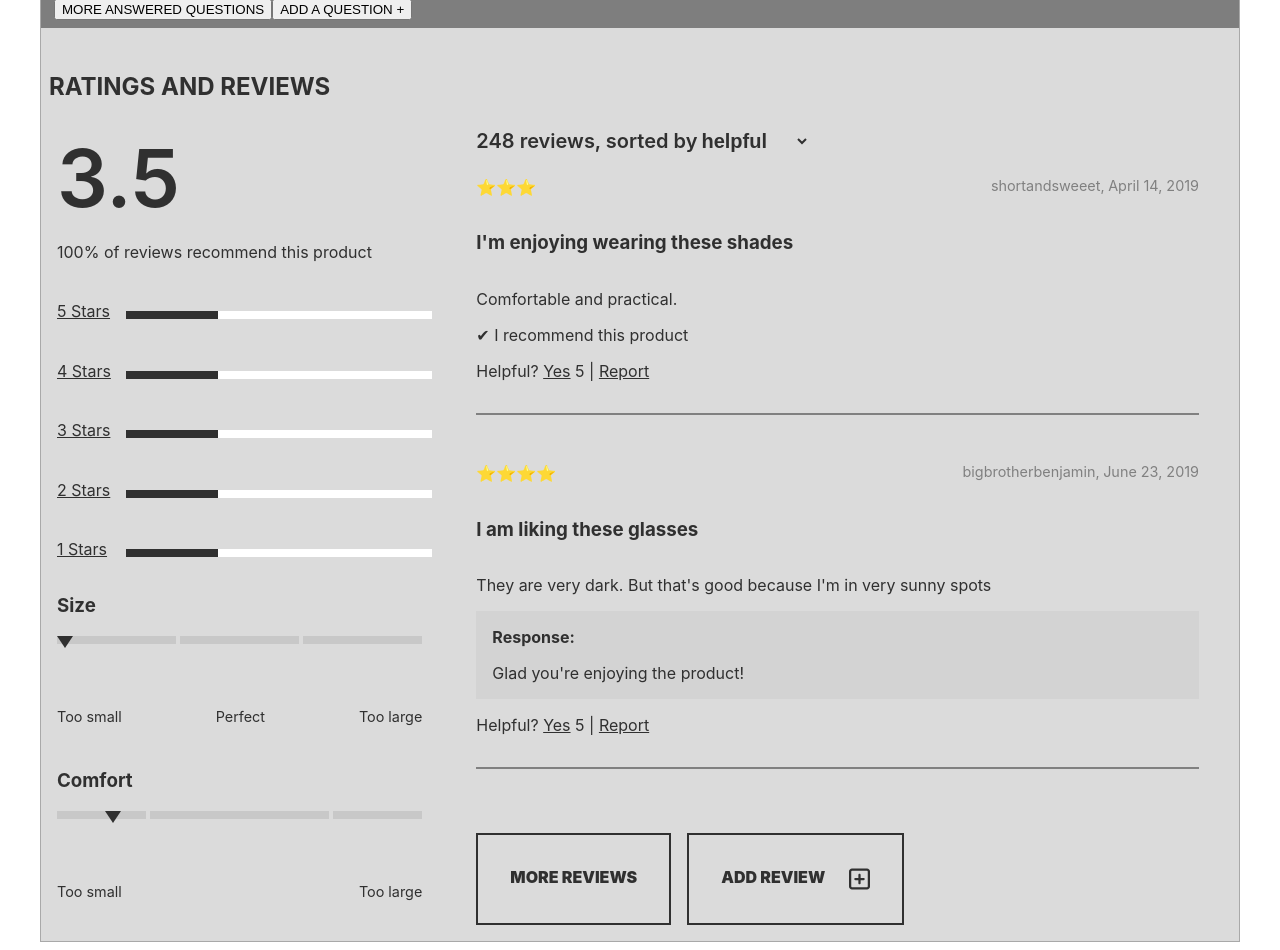
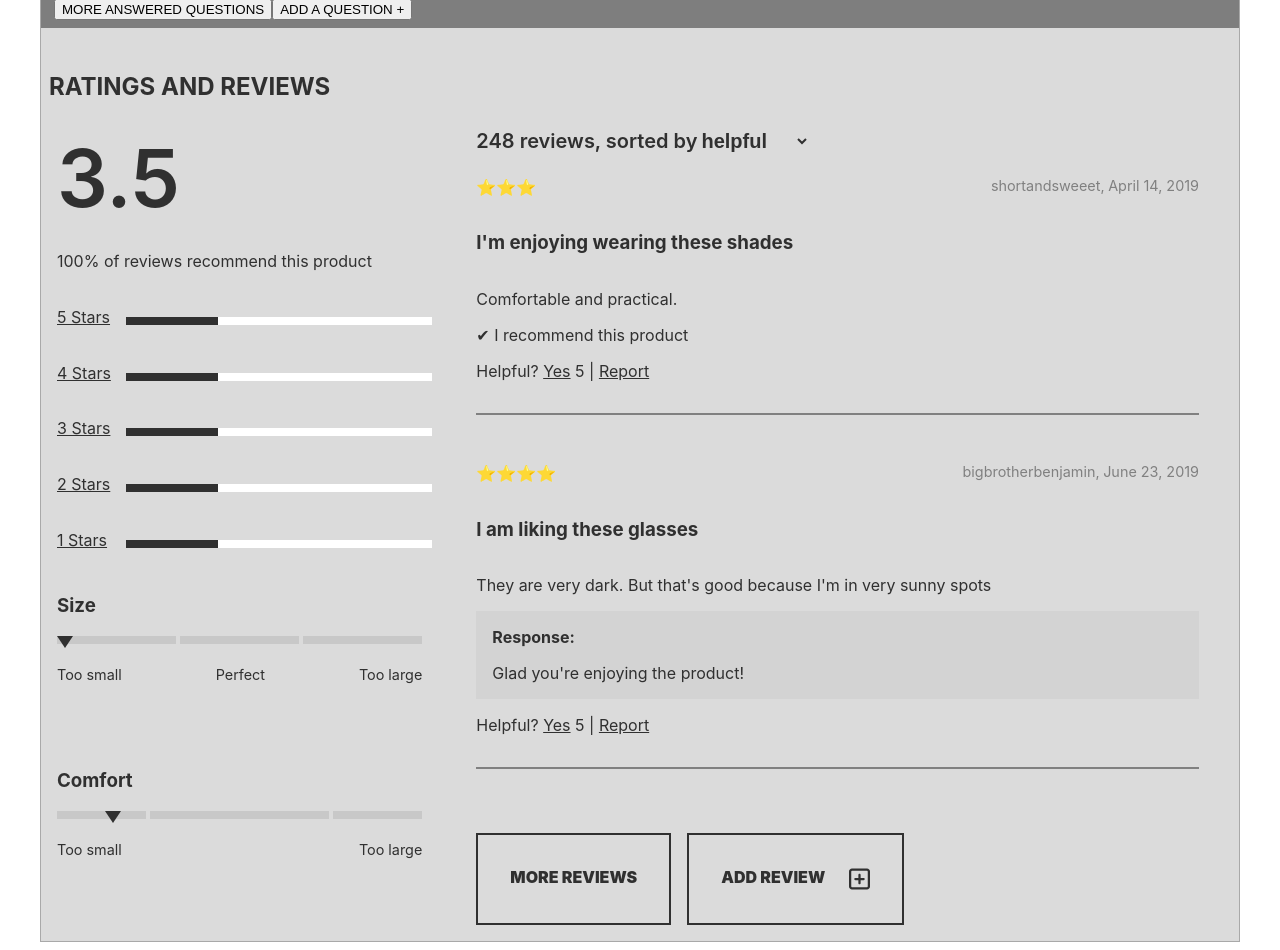
Before and after one commit to derivatively-dynamos/aix-en-provence, a React app: page / in a window 1280 px wide. Shown: the part 1980-2930 px from the top of the page. Built offline with nearby package versions, Linux system fonts and the light colour scheme; no server answers.

Commit message:
Polish slider style

```diff
--- a/src/components/ratings-and-reviews/ComfortSlider.jsx
+++ b/src/components/ratings-and-reviews/ComfortSlider.jsx
@@ -31,6 +31,7 @@ const Container = styled.div`
 const SpaceCont = styled(Container)`
   justify-content: space-between;
   font-size: 0.9em;
+  max-height: 1em;
 `
 const ColumnCont = styled(Container)`
   flex-direction: column;
@@ -40,6 +41,7 @@ const ReviewCont = styled(Container)`
   display: grid;
   grid-template-columns: 1fr 2fr 1fr;
   gap: 0.25em;
+  max-height: 1em;
 `
 const ReviewBar = styled.div`
   background-color: #c8c8c8;
--- a/src/components/ratings-and-reviews/ReviewBreakdown.jsx
+++ b/src/components/ratings-and-reviews/ReviewBreakdown.jsx
@@ -8,8 +8,13 @@ import Score from './Score.jsx';
 
 const ReviewBreakdown = ({product}) => {
   const [ starBreakdown ] = useState(['5 Stars', '4 Stars', '3 Stars', '2 Stars', '1 Stars'])
+  const ratings = product.results.map((review) => {
+    return review.rating;
+  })
+  console.log(ratings)
+  const reviews = product.results;
 
-  const reviews = product.results;
+
 
   return (
     <ColumnCont>
@@ -44,7 +49,7 @@ const FlushCont = styled.div`
 `
 const ColumnCont = styled(Container)`
   flex-direction: column;
-  justify-content: space-between;
+  justify-content: space-around;
   padding-right: 10px;
 `
 
--- a/src/components/ratings-and-reviews/SizeSlider.jsx
+++ b/src/components/ratings-and-reviews/SizeSlider.jsx
@@ -17,9 +17,9 @@ const SizeSlider = ({}) => {
         <Indicator style={sliderPos}></Indicator>
       </ReviewCont>
       <SpaceCont>
-            <p>Too small</p>
-            <p>Perfect</p>
-            <p>Too large</p>
+        <p>Too small</p>
+        <p>Perfect</p>
+        <p>Too large</p>
       </SpaceCont>
     </ColumnCont>
   )
@@ -34,6 +34,7 @@ const Container = styled.div`
 const SpaceCont = styled(Container)`
   font-size: 0.9em;
   justify-content: space-between;
+  max-height: 1em;
 `
 const ColumnCont = styled(Container)`
   flex-direction: column;
@@ -43,6 +44,7 @@ const ReviewCont = styled(Container)`
   display: grid;
   grid-template-columns: 1fr 1fr 1fr;
   gap: 0.25em;
+  max-height: 1em;
 `
 const ReviewBar = styled.div`
   background-color: #c8c8c8;
```
